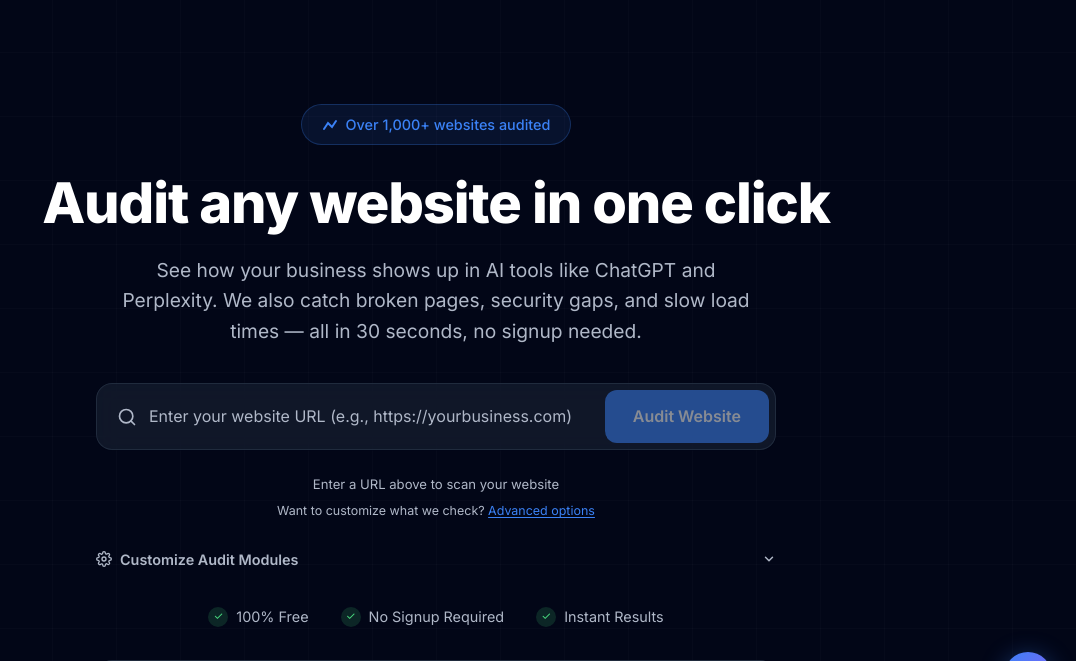
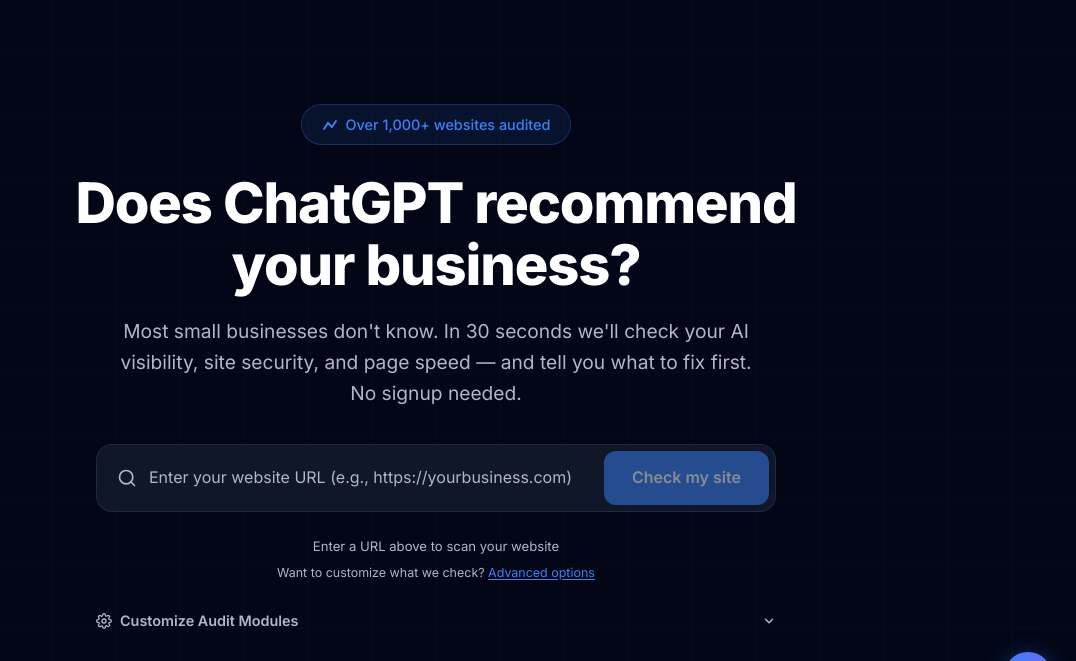
Before and after one commit to SpikeyCoder/chaos_tester, a Flask app: page / in a window 1280 px wide. Shown: the part 76-737 px from the top of the page, without its empty margins (204-1280 px from the left). Run offline with Flask 3, Linux system fonts and the light colour scheme; parts of the project's set-up code (start-up, migrations or seed data) failed here and were passed over; some libraries are stand-ins or nearby versions.

Commit message:
hero: rewrite landing headline to lead with AI visibility wedge

```diff
--- a/templates/dashboard.html
+++ b/templates/dashboard.html
@@ -8,8 +8,8 @@
     <svg width="16" height="16" viewBox="0 0 16 16" fill="none" stroke="currentColor" stroke-width="2" stroke-linecap="round"><polyline points="2 12 6 6 10 10 14 4"/></svg>
     Over 1,000+ websites audited
   </div>
-  <h1>Audit any website in one click</h1>
-  <p class="hero-subtitle">See how your business shows up in AI tools like ChatGPT and Perplexity. We also catch broken pages, security gaps, and slow load times — all in 30 seconds, no signup needed.</p>
+  <h1>Does ChatGPT recommend your business?</h1>
+  <p class="hero-subtitle">Most small businesses don't know. In 30 seconds we'll check your AI visibility, site security, and page speed — and tell you what to fix first. No signup needed.</p>
 
   <form method="POST" action="/run" id="runForm" novalidate>
     <input type="hidden" name="csrf_token" value="{{ csrf_token() }}">
@@ -37,7 +37,7 @@
       {% if status == 'running' %}
         <a href="/progress" class="btn-audit" aria-label="View audit progress">View Progress</a>
       {% else %}
-        <button type="submit" class="btn-audit" id="auditBtn" disabled style="opacity:0.5;cursor:not-allowed;min-width:160px;" aria-label="Launch website audit">Audit Website</button>
+        <button type="submit" class="btn-audit" id="auditBtn" disabled style="opacity:0.5;cursor:not-allowed;min-width:160px;" aria-label="Check my site">Check my site</button>
       {% endif %}
       <div id="loading-indicator" style="display:none;margin-top:12px;color:var(--accent);">
         <span style="display:inline-block;animation:spin 2s linear infinite;margin-right:8px;">⏳</span>
@@ -344,7 +344,7 @@
     </details>
     <details class="faq-item">
       <summary>Do I need to create an account?</summary>
-      <div class="faq-answer">No account is needed. Simply enter your website URL and click "Audit Website" to get your comprehensive report instantly. No signup, no email verification.</div>
+      <div class="faq-answer">No account is needed. Simply enter your website URL and click "Check my site" to get your comprehensive report instantly. No signup, no email verification.</div>
     </details>
     <details class="faq-item">
       <summary>What does the audit check?</summary>
@@ -693,7 +693,7 @@ function showAuditSpinner() {
 function hideAuditSpinner() {
   var btn = document.getElementById('auditBtn');
   if (!btn) return;
-  btn.innerHTML = 'Audit Website';
+  btn.innerHTML = 'Check my site';
 }
 
 function detectBusiness() {
```
